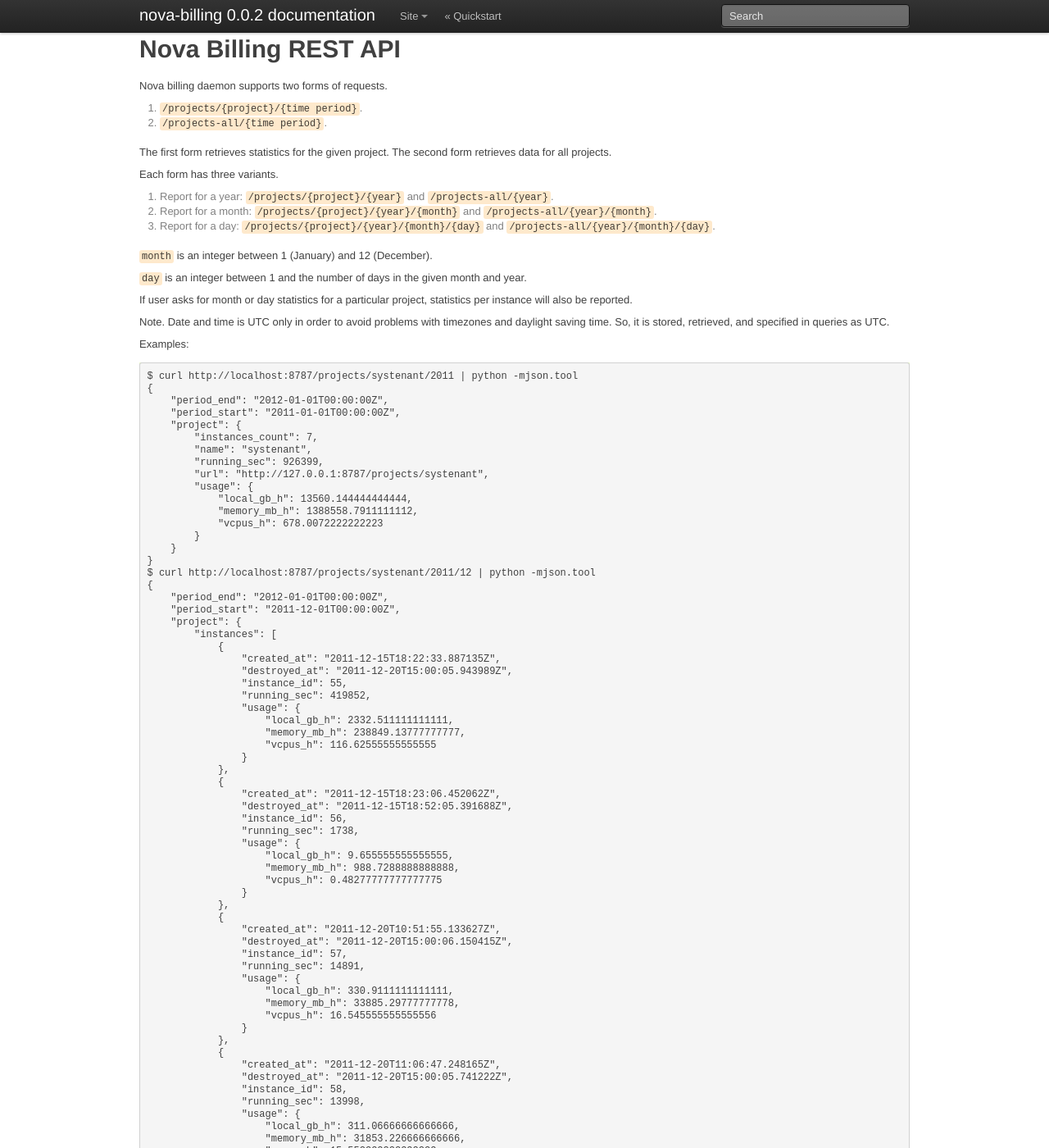
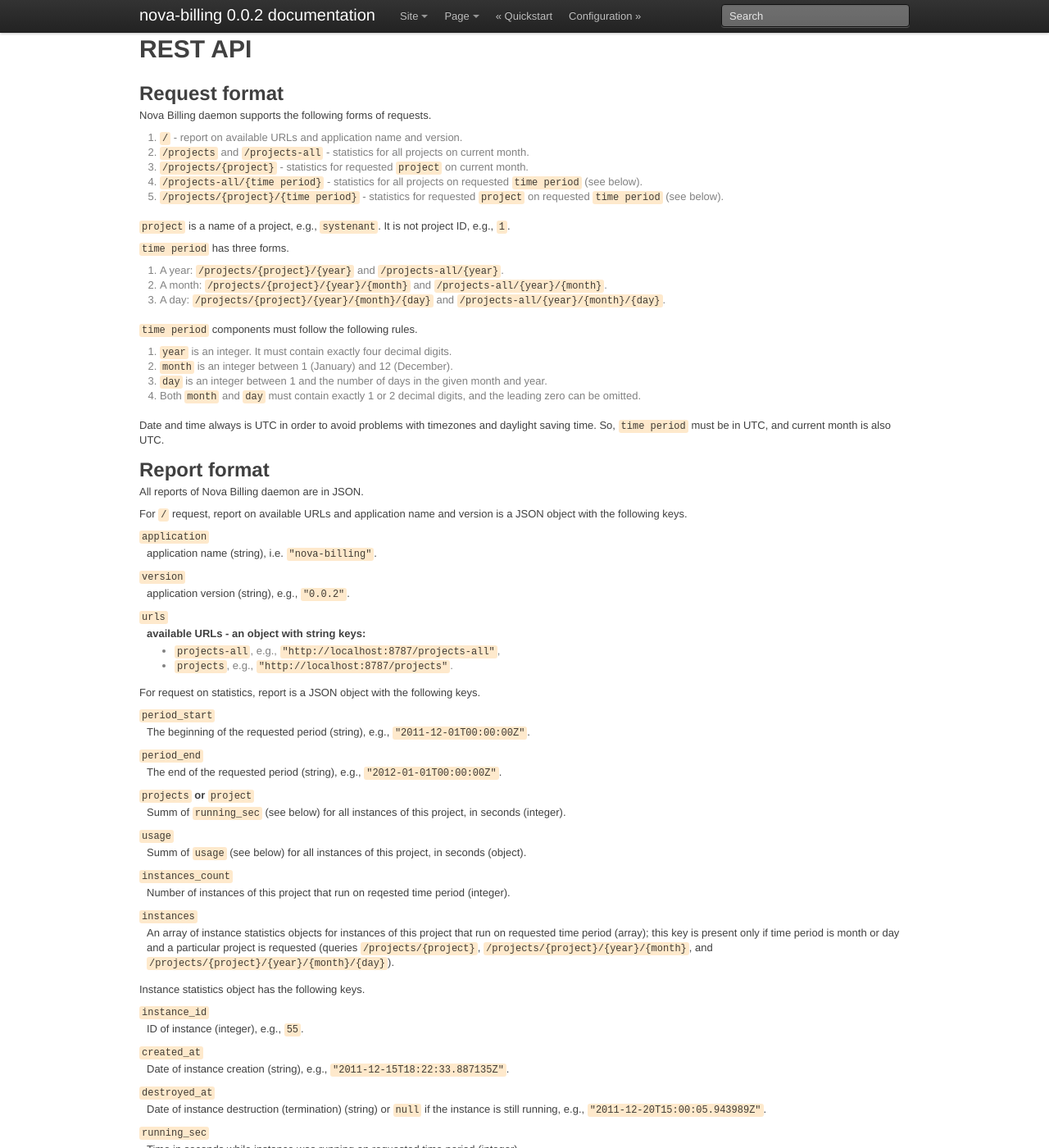
Before and after one commit to griddynamics/nova-billing, a Sphinx documentation site: the page built from doc/source/restapi.rst, in a window 1280 px wide and 1400 px high. Shown: the whole window at 82% size. Built offline with Sphinx 7.4.7, drawn with Linux system fonts in a browser that asks for light colours; some of the changed text lies outside the part shown.

Commit message:
better doc for REST API; doc for configuration

```diff
--- a/doc/source/index.rst
+++ b/doc/source/index.rst
@@ -28,6 +28,7 @@ User Docs
 
    quickstart
    restapi
+   config
 
 
 Indices and tables
--- a/doc/source/restapi.rst
+++ b/doc/source/restapi.rst
@@ -1,30 +1,137 @@
-Nova Billing REST API
+REST API
 ===============================
 
-Nova billing daemon supports two forms of requests.
+Request format
+--------------
 
-#. ``/projects/{project}/{time period}``.
-#. ``/projects-all/{time period}``.
+Nova Billing daemon supports the following forms of requests.
 
-The first form retrieves statistics for the given project.
-The second form retrieves data for all projects.
+1. ``/`` - report on available URLs and application name and version.
 
-Each form has three variants.
+2. ``/projects`` and ``/projects-all`` - statistics for all
+   projects on current month.
 
-#. Report for a year: ``/projects/{project}/{year}`` and ``/projects-all/{year}``.
-#. Report for a month: ``/projects/{project}/{year}/{month}`` and ``/projects-all/{year}/{month}``.
-#. Report for a day: ``/projects/{project}/{year}/{month}/{day}`` and ``/projects-all/{year}/{month}/{day}``.
+3. ``/projects/{project}`` - statistics for requested
+   ``project`` on current month.
 
-``month`` is an integer between 1 (January) and 12 (December).
+4. ``/projects-all/{time period}`` - statistics for all
+   projects on requested ``time period`` (see below).
 
-``day`` is an integer between 1 and the number of days in the given month and year.
+5. ``/projects/{project}/{time period}`` - statistics for requested
+   ``project`` on requested ``time period`` (see below).
 
-If user asks for month or day statistics for a particular project, statistics per instance will also be reported.
+``project`` is a name of a project, e.g., ``systenant``. It is not
+project ID, e.g., ``1``.
 
-Note. Date and time is UTC only in order to avoid problems with timezones and daylight saving time.
-So, it is stored, retrieved, and specified in queries as UTC.
+``time period`` has three forms.
 
-Examples::
+#. A year: ``/projects/{project}/{year}`` and ``/projects-all/{year}``.
+#. A month: ``/projects/{project}/{year}/{month}`` and ``/projects-all/{year}/{month}``.
+#. A day: ``/projects/{project}/{year}/{month}/{day}`` and ``/projects-all/{year}/{month}/{day}``.
+
+``time period`` components must follow the following rules.
+
+1. ``year`` is an integer. It must contain exactly four decimal digits.
+
+2. ``month`` is an integer between 1 (January) and 12 (December).
+
+3. ``day`` is an integer between 1 and the number of days in the given
+   month and year.
+
+4. Both ``month`` and ``day`` must contain exactly 1 or 2 decimal digits,
+   and the leading zero can be omitted.
+
+Date and time always is UTC in order to avoid problems with timezones and daylight saving time.
+So, ``time period`` must be in UTC, and current month is also UTC.
+
+
+Report format
+-------------
+
+All reports of Nova Billing daemon are in JSON.
+
+For ``/`` request, report on available URLs and application name and
+version is a JSON object with the following keys.
+
+``application``
+  application name (string), i.e. ``"nova-billing"``.
+
+``version``
+  application version (string), e.g., ``"0.0.2"``.
+
+``urls``
+  available URLs - an object with string keys:
+    + ``projects-all``, e.g., ``"http://localhost:8787/projects-all"``,
+    + ``projects``, e.g., ``"http://localhost:8787/projects"``.
+
+For request on statistics, report is a JSON object with the following
+keys.
+
+``period_start``
+  The beginning of the requested period (string),
+  e.g., ``"2011-12-01T00:00:00Z"``.
+
+``period_end``
+  The end of the requested period (string),
+  e.g., ``"2012-01-01T00:00:00Z"``.
+
+``projects`` or ``project``
+  Summ of ``running_sec`` (see below) for all
+  instances of this project, in seconds (integer).
+
+``usage``
+  Summ of ``usage`` (see below) for all
+  instances of this project, in seconds (object).
+
+``instances_count``
+  Number of instances of this project that run
+  on reqested time period (integer).
+
+``instances``
+  An array of instance statistics objects for instances of
+  this project that run on requested time period (array);
+  this key is present only if time period is month or day and a
+  particular project is requested (queries ``/projects/{project}``,
+  ``/projects/{project}/{year}/{month}``, and
+  ``/projects/{project}/{year}/{month}/{day}``).
+
+Instance statistics object has the following keys.
+
+``instance_id``
+  ID of instance (integer), e.g., ``55``.
+
+``created_at``
+  Date of instance creation (string),
+  e.g., ``"2011-12-15T18:22:33.887135Z"``.
+
+``destroyed_at``
+  Date of instance destruction (termination)
+  (string) or ``null`` if the instance is still running,
+  e.g., ``"2011-12-20T15:00:05.943989Z"``.
+
+``running_sec``
+  Time in seconds while instance was running on
+  requested time period (integer).
+
+``usage``
+  Resource usage (object) stored the following keys.
+
+  ``local_gb_h``
+    Hard drive usage (GB * h) (float).
+
+  ``memory_mb_h``
+    RAM usage (MB * h) (float).
+
+  ``vcpus_h``
+    CPU usage (number of CPUs * h) (float).
+
+Date and time is always represented as a string in ISO 8601 format
+``YYYY-MM-DDThh:mm:ss[.mmm]Z``, where ``Z`` indicates UTC time.
+
+Examples
+--------
+
+Statistics for ``systenant`` project on 2011 year::
 
     $ curl http://localhost:8787/projects/systenant/2011 | python -mjson.tool
     {
@@ -42,6 +149,9 @@ Examples::
             }
         }
     }
+
+Statistics for ``systenant`` project on December, 2011::
+
     $ curl http://localhost:8787/projects/systenant/2011/12 | python -mjson.tool
     {
         "period_end": "2012-01-01T00:00:00Z",
@@ -137,6 +247,9 @@ Examples::
             }
         }
     }
+
+Statistics for all projects on December, 2011::
+
     $ curl http://localhost:8787/projects-all/2011/12 | python -mjson.tool
     {
         "period_end": "2012-01-01T00:00:00Z",
```
Also changed, not shown: doc/source/config.rst (added, +29 -0 lines).
